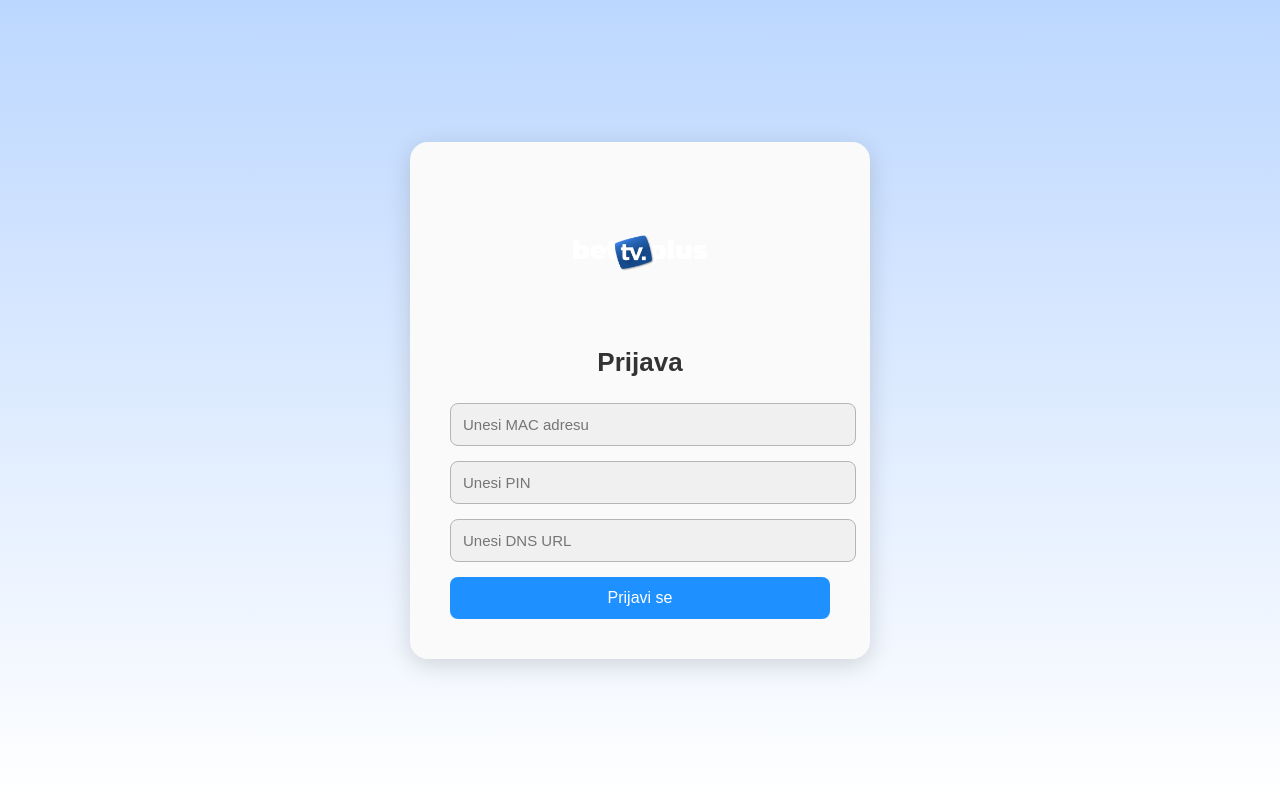
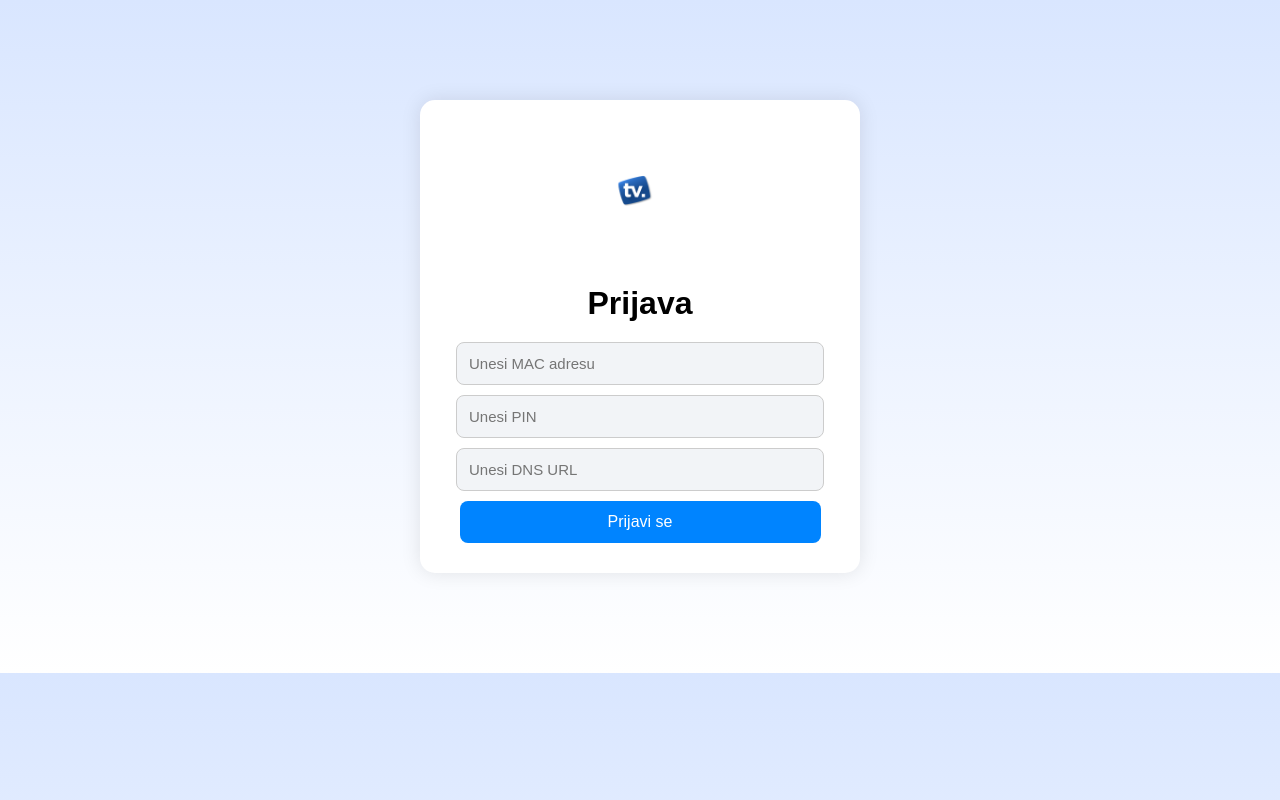
Before and after one commit to paybey2-crypto/bettvplus-web, a Flask app: page / in a window 1280 px wide. Run offline with Flask 2, Linux system fonts and the light colour scheme.

Commit message:
Update style.css

```diff
--- a/static/style.css
+++ b/static/style.css
@@ -1,64 +1,50 @@
 body {
+    font-family: Arial, sans-serif;
+    background: linear-gradient(to bottom, #d9e6ff, #ffffff);
+    text-align: center;
     margin: 0;
     padding: 0;
-    font-family: Arial, sans-serif;
-    background: linear-gradient(to bottom, #bcd7ff, #ffffff); /* lagana plava pozadina */
-    display: flex;
-    justify-content: center;
-    align-items: center;
-    height: 100vh;
 }
 
 .container {
-    background: #fafafa;  /* lagano sivo */
-    padding: 40px;
     width: 380px;
-    border-radius: 18px;
-    box-shadow: 0px 6px 25px rgba(0,0,0,0.15);
-    text-align: center;
+    background: white;
+    padding: 30px;
+    border-radius: 15px;
+    margin: 100px auto;
+    box-shadow: 0px 0px 20px rgba(0,0,0,0.1);
 }
 
 .logo {
-    width: 140px;          /* veći logo */
-    margin-bottom: 25px;
-    display: block;
-    margin-left: auto;
-    margin-right: auto;
+    width: 120px;
+    margin-bottom: 10px;
 }
 
 h1 {
-    margin-bottom: 25px;
-    color: #333;
-    font-size: 26px;
+    margin-bottom: 20px;
 }
 
 input {
-    width: 100%;
-    margin-bottom: 15px;
+    width: 90%;
     padding: 12px;
+    margin-bottom: 10px;
+    border: 1px solid #ccc;
     border-radius: 8px;
-    border: 1px solid #b5b5b5;
+    background: #f2f4f7;
     font-size: 15px;
-    background: #f0f0f0;  /* siva polja */
-}
-
-input:focus {
-    outline: none;
-    border-color: #1e7ddb;
-    background: #e8f2ff;  /* plava na focus */
 }
 
 button {
-    width: 100%;
+    width: 95%;
     padding: 12px;
-    background: #1e90ff;  /* lijepa plava */
+    background: #0084ff;
+    color: white;
     border: none;
     border-radius: 8px;
-    color: white;
+    font-size: 16px;
     cursor: pointer;
-    font-size: 16px;
 }
 
 button:hover {
-    background: #0077e6;
+    background: #006ed6;
 }
```
